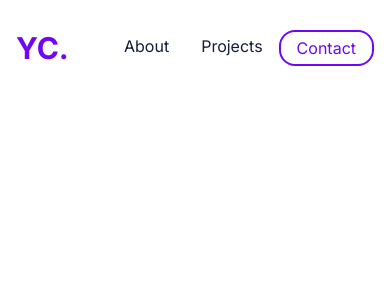
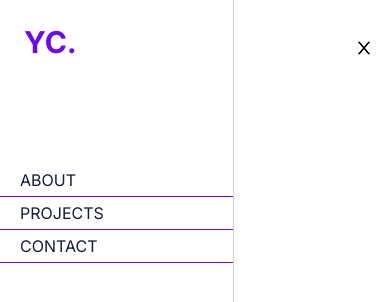
Before and after one commit to YuriCast/Personal-Portfolio, a Next.js app: page / in a window 390 px wide. Shown: the top 302 px of the page. Built offline with nearby package versions, Linux system fonts and the light colour scheme.

Commit message:
mobile navbar created

```diff
--- a/app/layout.tsx
+++ b/app/layout.tsx
@@ -1,4 +1,4 @@
-import Header from '@/components/header'
+import Navbar from '@/components/navbar'
 import './globals.css'
 import { Inter } from 'next/font/google'
 
@@ -17,7 +17,7 @@ export default function RootLayout({
   return (
     <html lang="en">
       <body className={inter.className}>
-        <Header />
+        <Navbar />
         {children}
       </body>
     </html>
--- a/app/page.tsx
+++ b/app/page.tsx
@@ -1,7 +1,9 @@
+import Hero from '@/components/hero'
+
 export default function Home() {
   return (
     <div>
-
+      <Hero />
     </div>
   )
 }
--- a/components/header.tsx
+++ /dev/null
@@ -1,16 +0,0 @@
-import React from 'react'
-
-const Header = () => {
-  return (
-    <header className='flex justify-between items-center h-24 max-w-[1240px] mx-auto px-4'>
-      <h1 className='w-full text-3xl font-bold text-[#6E07F3] cursor-pointer'>YC.</h1>
-      <ul className='flex'>
-        <li className='py-1 px-4 text-[#141C3A] cursor-pointer hover:text-[#6E07F3] transition-colors duration-200 ease-in-out'>About</li>
-        <li className='py-1 px-4 text-[#141C3A] cursor-pointer hover:text-[#6E07F3] transition-colors duration-200 ease-in-out'>Projects</li>
-        <li className='py-1 px-4 text-[#6E07F3] border-2 border-[#6E07F3] rounded-2xl cursor-pointer bg-white hover:bg-[#6E07F3] hover:text-white transition-colors duration-200 ease-in-out'>Contact</li>
-      </ul>
-    </header>
-  )
-}
-
-export default Header
--- /dev/null
+++ b/components/hero.tsx
@@ -0,0 +1,11 @@
+import React from 'react'
+
+const Hero = () => {
+  return (
+    <div>
+
+    </div>
+  )
+}
+
+export default Hero
--- /dev/null
+++ b/components/navbar.tsx
@@ -0,0 +1,36 @@
+'use client'
+
+import React, { useState } from 'react'
+import { AiOutlineClose, AiOutlineMenu, } from "react-icons/ai"
+
+const Navbar = () => {
+  const [nav, setNav] = useState(false)
+
+  const handleNav = () => {
+    setNav(!nav)
+  }
+
+  return (
+    <header className='flex justify-between items-center h-24 max-w-[1240px] mx-auto px-4'>
+      <h1 className='w-full text-3xl font-bold text-[#6E07F3] cursor-pointer'>YC.</h1>
+      <ul className='hidden md:flex'>
+        <li className='py-1 px-4 text-[#141C3A] cursor-pointer hover:text-[#6E07F3] transition-colors duration-200 ease-in-out'>About</li>
+        <li className='py-1 px-4 text-[#141C3A] cursor-pointer hover:text-[#6E07F3] transition-colors duration-200 ease-in-out'>Projects</li>
+        <li className='py-1 px-4 text-[#6E07F3] border-2 border-[#6E07F3] rounded-2xl cursor-pointer bg-white hover:bg-[#6E07F3] hover:text-white transition-colors duration-200 ease-in-out'>Contact</li>
+      </ul>
+      <div onClick={handleNav} className='block md:hidden'>
+        {!nav ? <AiOutlineClose size={20} /> : <AiOutlineMenu size={20} />}
+      </div>
+      <div className={!nav ? 'fixed left-0 top-0 w-[60%] h-full border-r border-r-gray-300 bg-white ease-in-out duration-500' : 'fixed left-[-100%]'}>
+        <h1 className='w-full text-3xl font-bold text-[#6E07F3] cursor-pointer m-6'>YC.</h1>
+        <ul className='py-20 p4 uppercase'>
+          <li className='py-1 px-5 text-[#141C3A] cursor-pointer border-b border-[#6E07F3]'>About</li>
+          <li className='py-1 px-5 text-[#141C3A] cursor-pointer border-b border-[#6E07F3]'>Projects</li>
+          <li className='py-1 px-5 text-[#141C3A] cursor-pointer border-b border-[#6E07F3]'>Contact</li>
+        </ul>
+      </div>
+    </header>
+  )
+}
+
+export default Navbar
```
